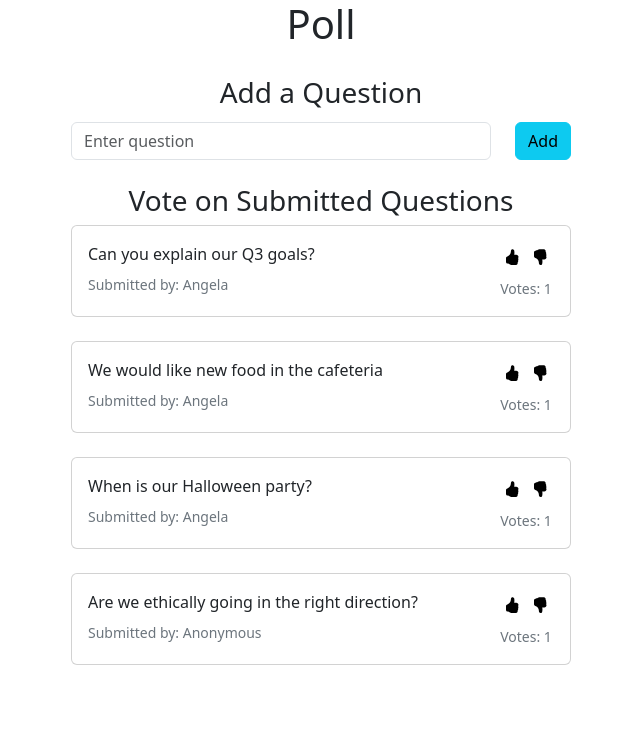
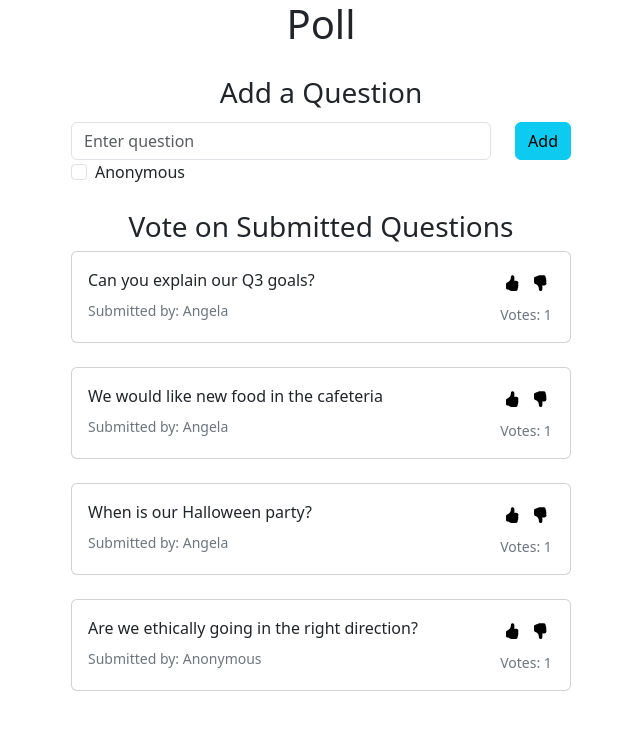
Before and after one commit to amagolden/crickets, a React (Create React App) app: page / in a window 1280 px wide. Shown: the top 730 px of the page, without its empty margins (319-959 px from the left). Built offline with nearby package versions, Linux system fonts and the light colour scheme.

Commit message:
added anon checkbox

```diff
--- a/src/App.jsx
+++ b/src/App.jsx
@@ -44,14 +44,14 @@ function App() {
   const [questions, setQuestions] = useState(defaultQuestions);
   const [sortedQuestions, setSortedQuestions] = useState([]);
 
-  const handleAddQuestion = (value) => {
+  const handleAddQuestion = (value, isAnon) => {
     setQuestions(
       [...questions,
       {id: (questions.length + 1),
         question: value,
         submitter: 'Angela',
         isAnswered: false,
-        isAnonymous: false,
+        isAnonymous: isAnon,
         voteCount: 1
       }]);
   }
--- a/src/components/form.jsx
+++ b/src/components/form.jsx
@@ -6,16 +6,18 @@ import Row from 'react-bootstrap/Row';
 const QuestionForm = ({ handleAddQuestion }) => {
 
     const [value, setValue] = useState('');
+    const [anon, setAnon] = useState(false);
 
     const handleSubmit = (event) => {
         event.preventDefault();
-        handleAddQuestion(value);
+        handleAddQuestion(value, anon);
         setValue('');
+        setAnon(false);
     };
 
     return (
     <form onSubmit={handleSubmit}>
-        <Row className="align-items-center">
+        <Row className="align-items-start">
             <Col className="my-1">
                 <Form.Group className="mb-0">
                     <Form.Control
@@ -25,9 +27,19 @@ const QuestionForm = ({ handleAddQuestion }) => {
                         onChange={event => setValue(event.target.value)}
                         value={value}
                         placeholder='Enter question' />
+                    <div className="ml-3 d-flex align-items-center">
+                    <Form.Check
+                        type='checkbox'
+                        id='anon-id'
+                        name='anon-check'
+                        onChange={event => setAnon(event.target.checked)}
+                        label='Anonymous'
+                        checked={anon}
+                        inline />
+                    </div>
                 </Form.Group>
             </Col>
-            <Col xs="auto" className="my-1">
+            <Col xs="auto" className="mb-0 mt-1">
                 <button
                     className='form-button btn btn-info'
                     type='submit'
```
